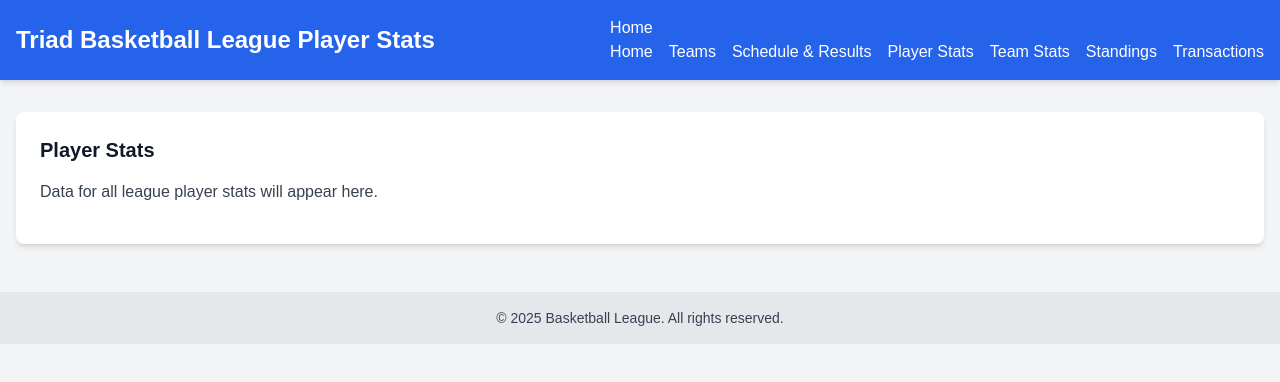
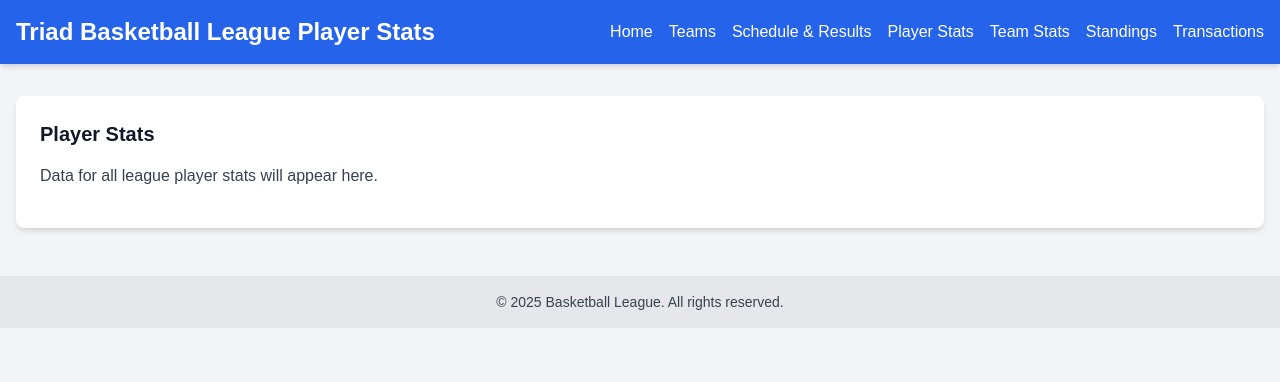
Before and after one commit to cbrady9/triad-basketball-league, a plain HTML site: page player-stats.html in a window 1280 px wide. Drawn offline with nearby package versions, Linux system fonts and the light colour scheme.

Commit message:
Fixed duplicate navigation links across all pages

```diff
--- a/player-stats.html
+++ b/player-stats.html
@@ -14,10 +14,6 @@
     <header class="bg-blue-600 text-white p-4 shadow-md">
         <div class="container mx-auto flex justify-between items-center">
             <h1 class="text-2xl font-bold">Triad Basketball League Player Stats</h1>
-            <nav>
-                <ul class="flex space-x-4">
-                    <li><a href="index.html" class="hover:underline">Home</a></li>
-                    </ul>
             <nav>
                 <ul class="flex space-x-4">
                     <li><a href="index.html" class="hover:underline">Home</a></li>
```
Also changed, not shown: schedule.html (+0 -4 lines), standings.html (+0 -4 lines), team-stats.html (+0 -4 lines), teams.html (+4 -6 lines), transactions.html (+0 -4 lines). Lines whose indentation alone changed are shown as unchanged.
